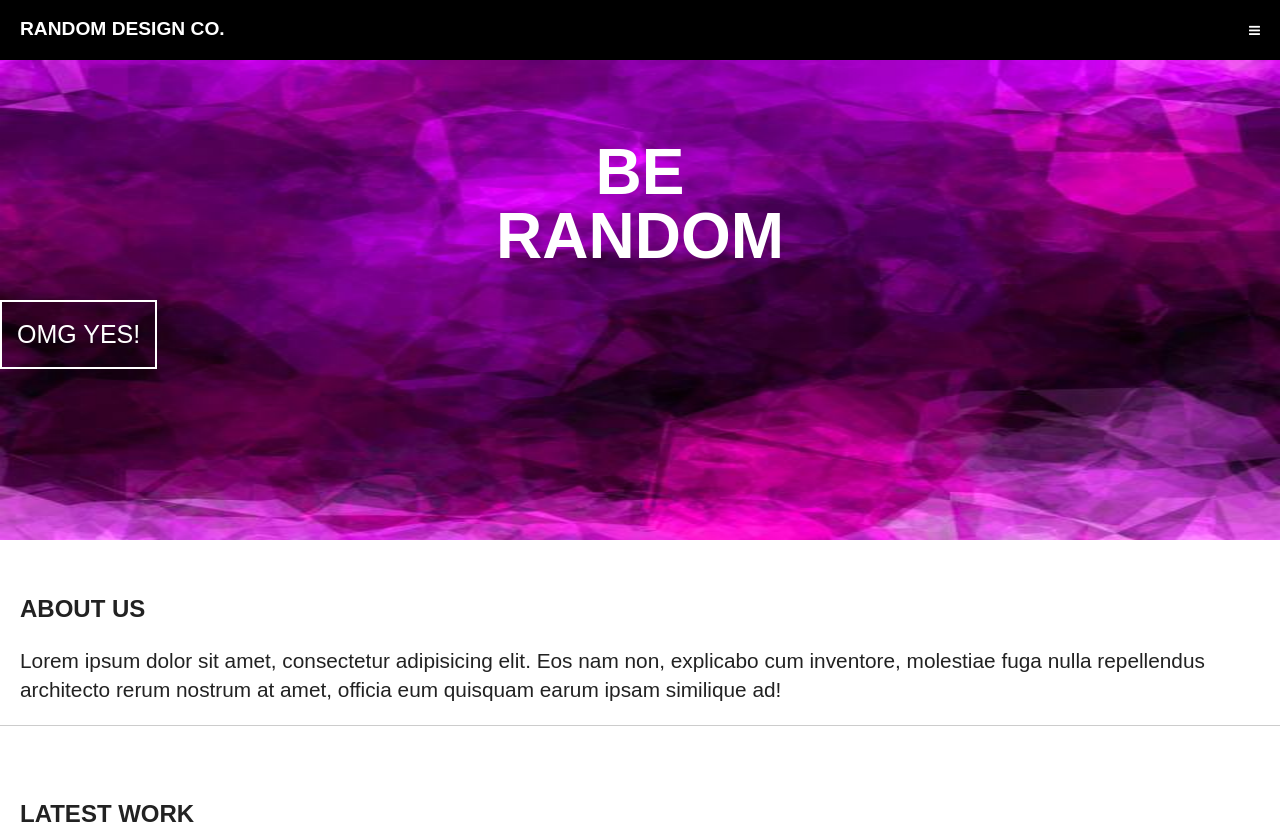
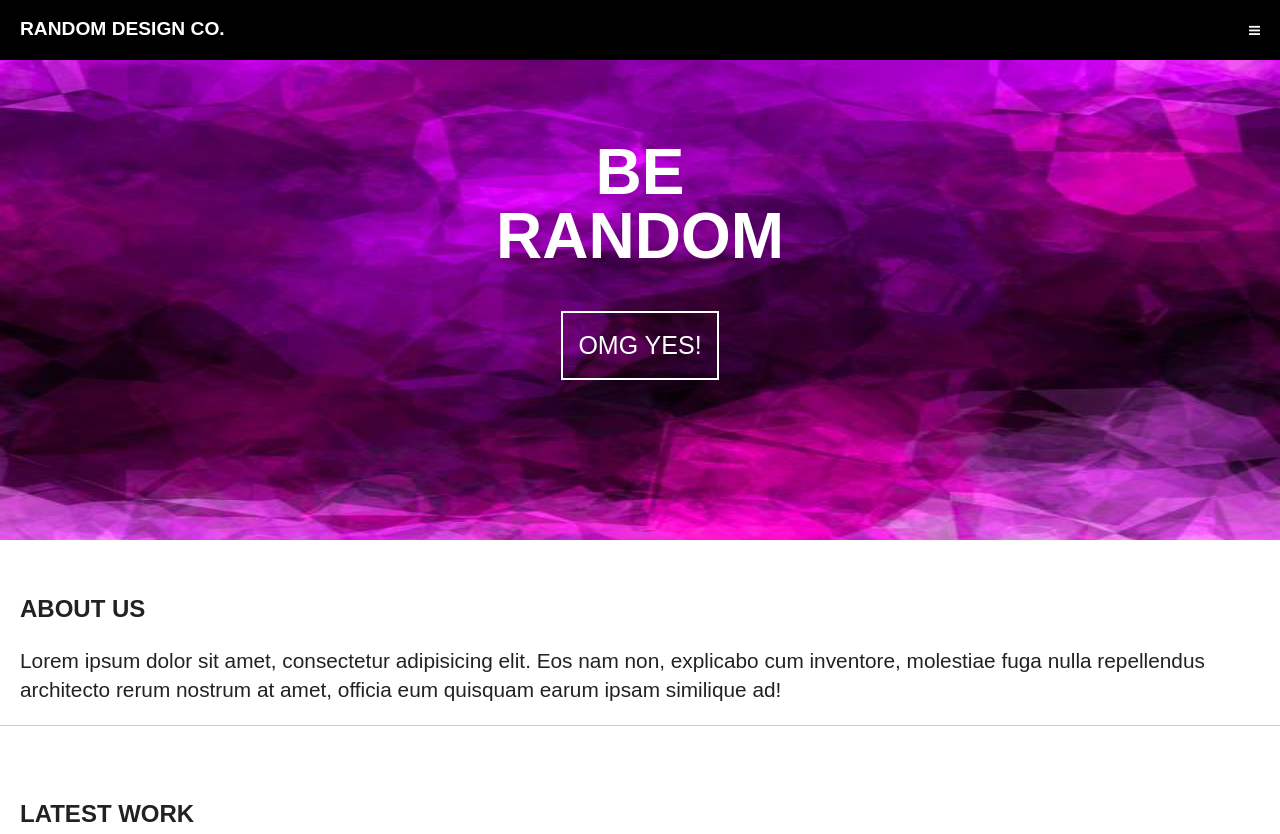
Before and after one commit to coopertini/random-design-co, a plain HTML site: page index.html in a window 1280 px wide. Shown: the top 834 px of the page. Drawn offline with nearby package versions, Linux system fonts and the light colour scheme.

Commit message:
Figured out a way to center the transparent button (Finally...)
Added a display:table method to the transparent button class to center
it

```diff
--- a/css/main.css
+++ b/css/main.css
@@ -156,17 +156,16 @@ h1 {
 /*  TRANSPARENT BUTTON  */
 
 .transp-btn {
+    clear: both;
     font-size: 25px;
     text-decoration: none;
     color: #fff;
-    display: block;
     padding: 15px;
     border: 2px solid #fff;
     text-align: center;
     outline: none;
-    position: absolute;
-    top: 50%;
-    margin: 0 auto;
+    display: table;
+    margin: auto;
 }
 
 .transp-btn:hover, .transp-btn:active {
```
